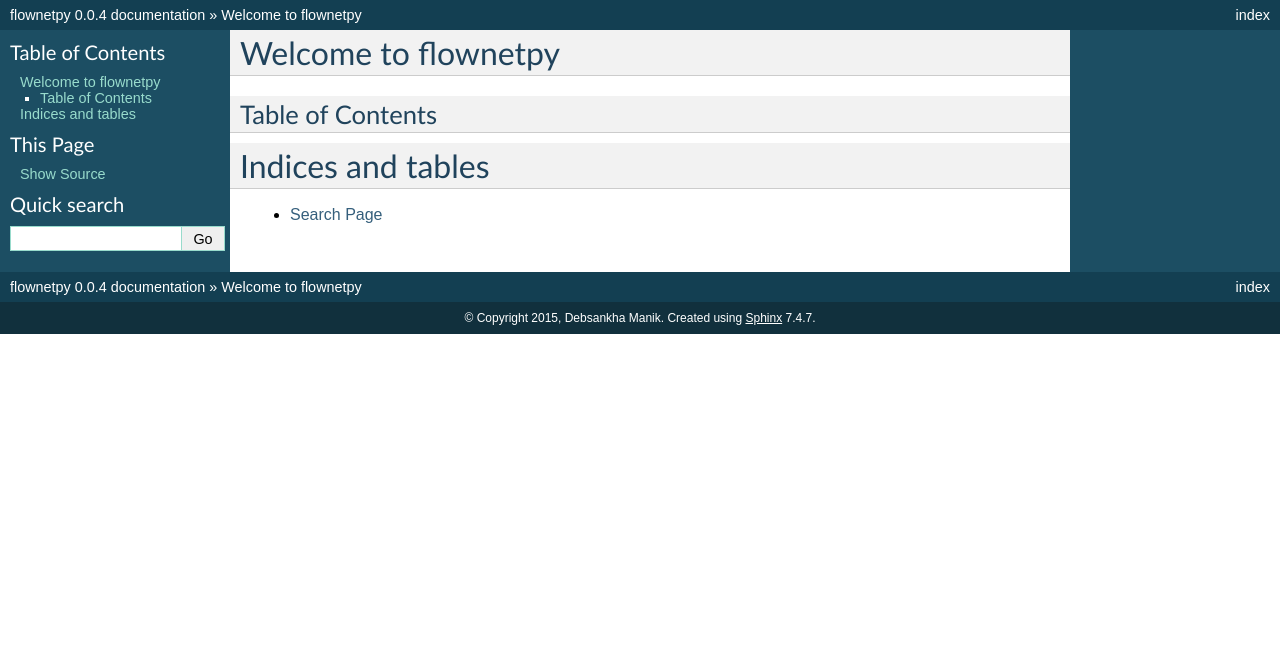
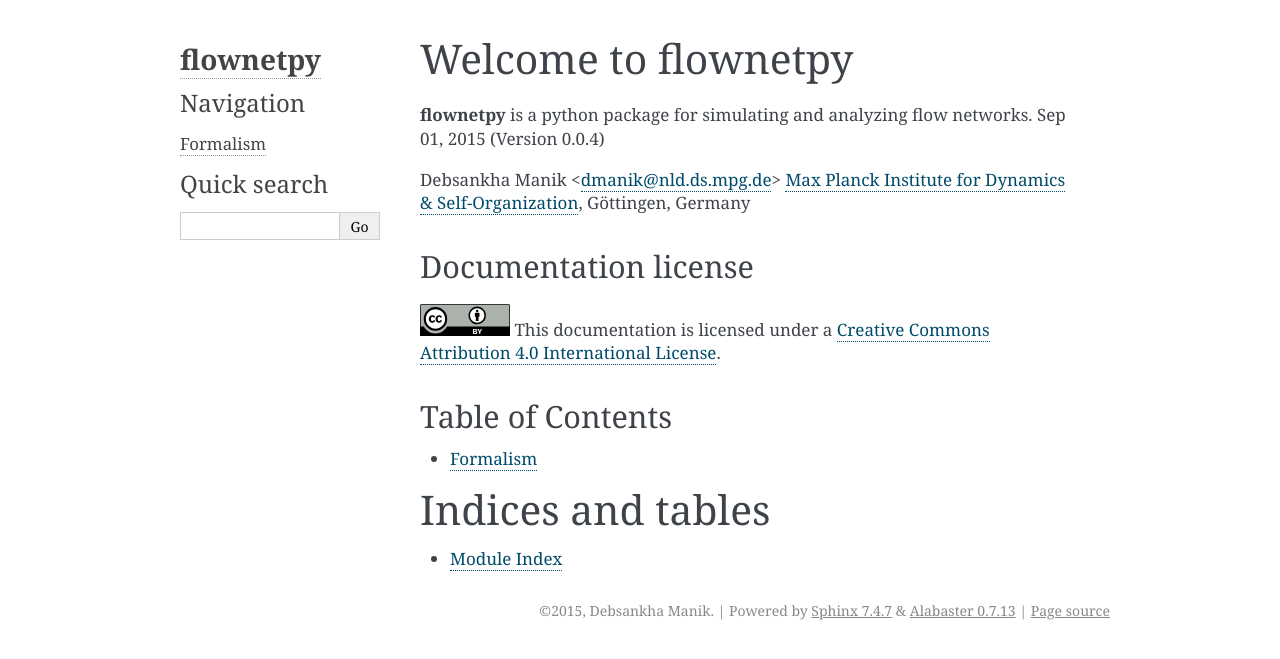
Before and after one commit to debsankha/flownetpy, a Sphinx documentation site: the page built from docs/index.rst, in a window 1280 px wide. Shown: the top 659 px of the page. Built offline with Sphinx 7.4.7, drawn with Linux system fonts in a browser that asks for light colours.

Commit message:
updated docs

```diff
--- a/docs/about.rst
+++ b/docs/about.rst
@@ -0,0 +1,14 @@
+**flownetpy** is a python package for simulating and analyzing flow networks.
+|today| (Version |release|)
+
+Debsankha Manik <dmanik@nld.ds.mpg.de>
+`Max Planck Institute for Dynamics & Self-Organization <http://www.ds.mpg.de/en>`_, Göttingen, Germany
+
+Documentation license
+---------------------
+
+|CC| This documentation is licensed under a `Creative Commons Attribution 4.0 International License`_.
+
+.. _Creative Commons Attribution 4.0 International License: http://creativecommons.org/licenses/by/4.0/
+
+.. |CC| image:: _static/cc-by.*
--- a/docs/conf.py
+++ b/docs/conf.py
@@ -110,8 +110,19 @@ pygments_style = 'sphinx'
 # -- Options for HTML output ----------------------------------------------
 
 # The theme to use for HTML and HTML Help pages.  See the documentation for
-# a list of builtin themes.
-html_theme = 'default'
+# a list of builtin themesa
+html_theme_path = [alabaster.get_path()]
+html_theme = 'alabaster'
+
+html_sidebars = {
+    '**': [
+        'about.html',
+        'navigation.html',
+        'relations.html',
+        'searchbox.html',
+        'donate.html',
+    ]
+}
 
 # Theme options are theme-specific and customize the look and feel of a theme
 # further.  For a list of options available for each theme, see the
--- a/docs/index.rst
+++ b/docs/index.rst
@@ -5,7 +5,6 @@
 
 Welcome to flownetpy
 ====================
-
 .. include:: about.rst
 
 Table of Contents
@@ -13,6 +12,8 @@ Table of Contents
 .. toctree::
    :maxdepth: 2
 
+   Formalism <formalism>
+
 Indices and tables
 ==================
-* :ref:`search`
+* :ref:`modindex`
--- a/requirements.txt
+++ b/requirements.txt
@@ -7,3 +7,4 @@ numpydoc==0.5
 Sphinx==1.2.3
 sphinx-rtd-theme==0.1.8
 sphinxcontrib-napoleon==0.3.11
+alabaster==0.7.6
```
Also changed, not shown: docs/formalism.rst (added, +31 -0 lines), docs/_static/cc-by.svg (added), 1 other file.
